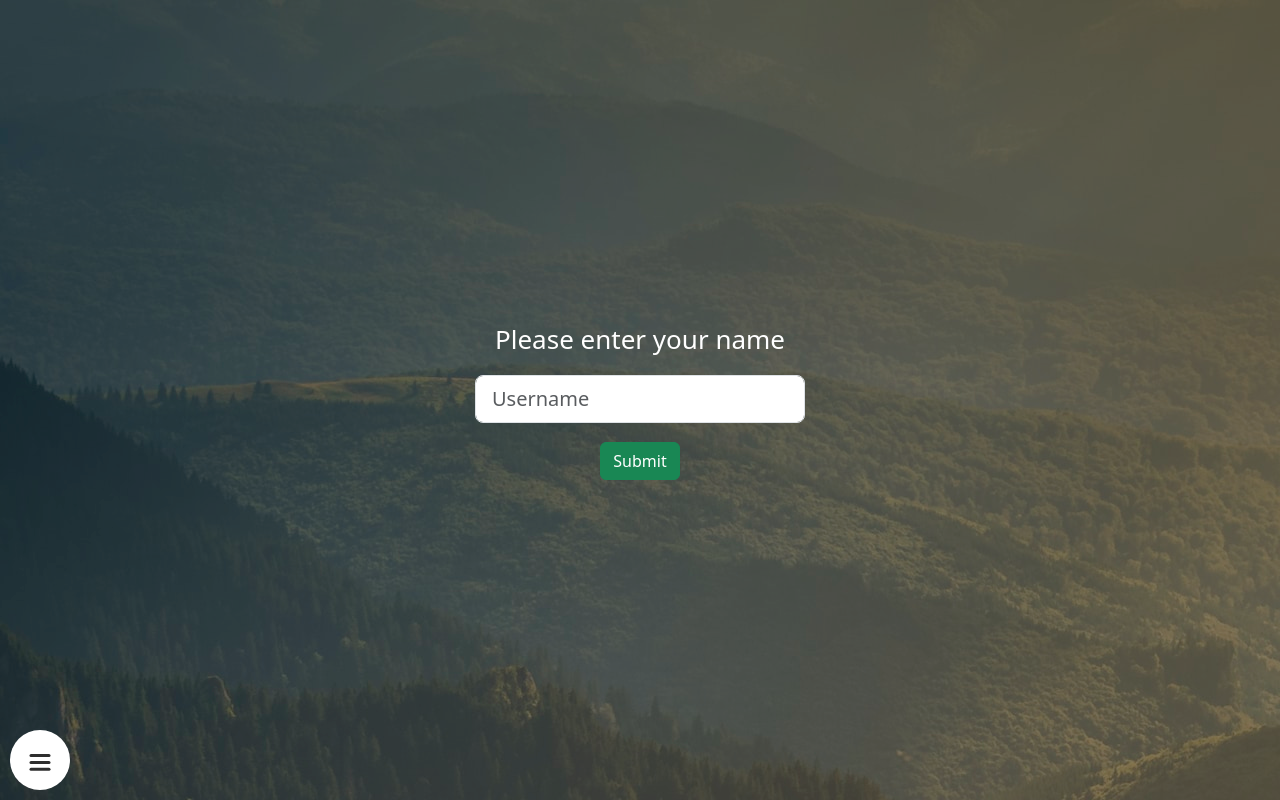
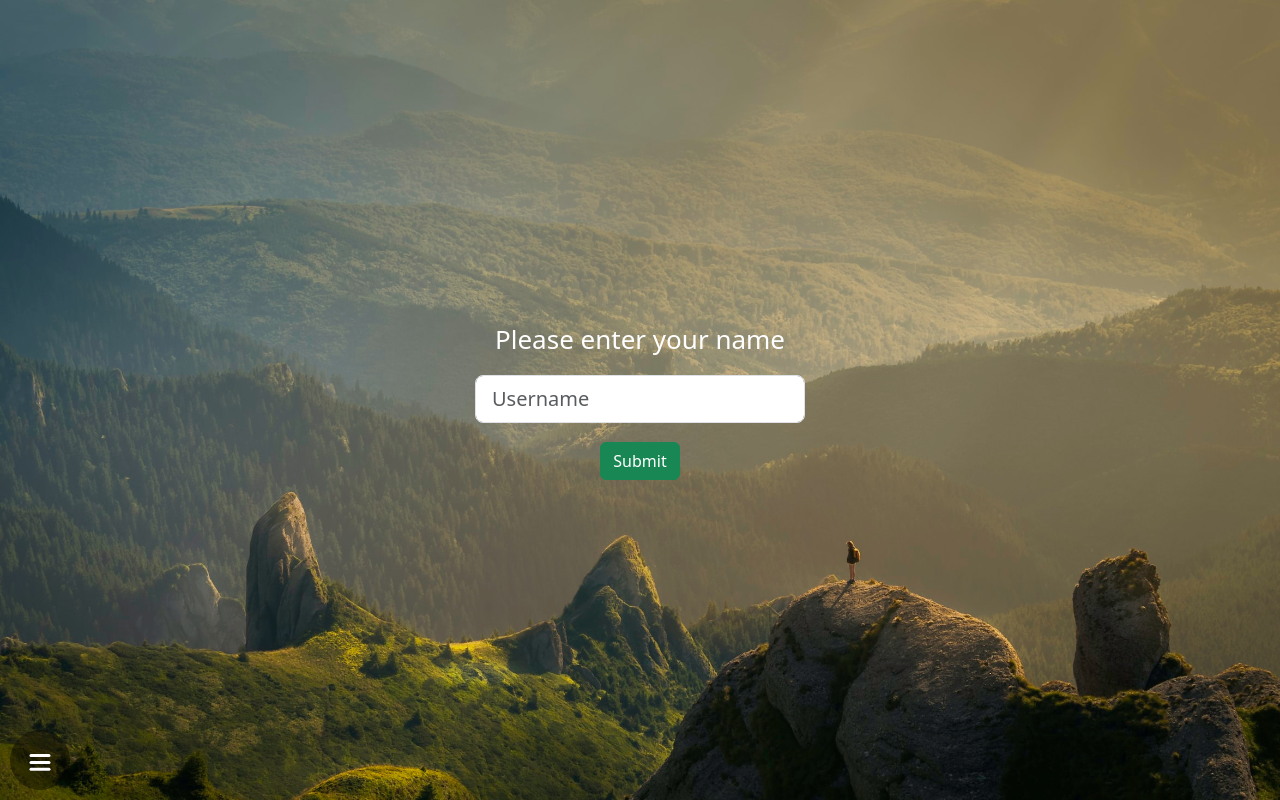
Before and after one commit to ahmedOmuharram/prodosphere, a React (Create React App) app: page / in a window 1280 px wide. Built offline with nearby package versions, Linux system fonts and the light colour scheme.

Commit message:
Change menu style colors

```diff
--- a/src/App.css
+++ b/src/App.css
@@ -1,6 +1,8 @@
 .App {
   background-image: url("background.jpeg");
-  background-color: rgba(0, 0, 0, 0.4);
+  background-repeat: no-repeat;
+  background-size: cover;
+  background-color: rgba(0, 0, 0, 0.1);
   background-blend-mode: darken;
   text-align: center;
 }
@@ -24,7 +26,6 @@
   }
 }
 
-
 nav {
   position: absolute;
   top: 0;
@@ -39,7 +40,7 @@ nav {
   left: 0;
   bottom: 0;
   width: 300px;
-  background: #fff;
+  background: rgba(0, 0, 0, 0.4);
 }
 
 .dropdown {
@@ -65,6 +66,7 @@ li {
 }
 
 ul {
+  color: white;
   padding: 25px;
   position: absolute;
   top: 100px;
--- a/src/MenuToggle.tsx
+++ b/src/MenuToggle.tsx
@@ -5,7 +5,7 @@ const Path = props => (
   <motion.path
     fill="transparent"
     strokeWidth="3"
-    stroke="hsl(0, 0%, 18%)"
+    stroke="hsl(0, 100%, 100%)"
     strokeLinecap="round"
     {...props}
   />
```
